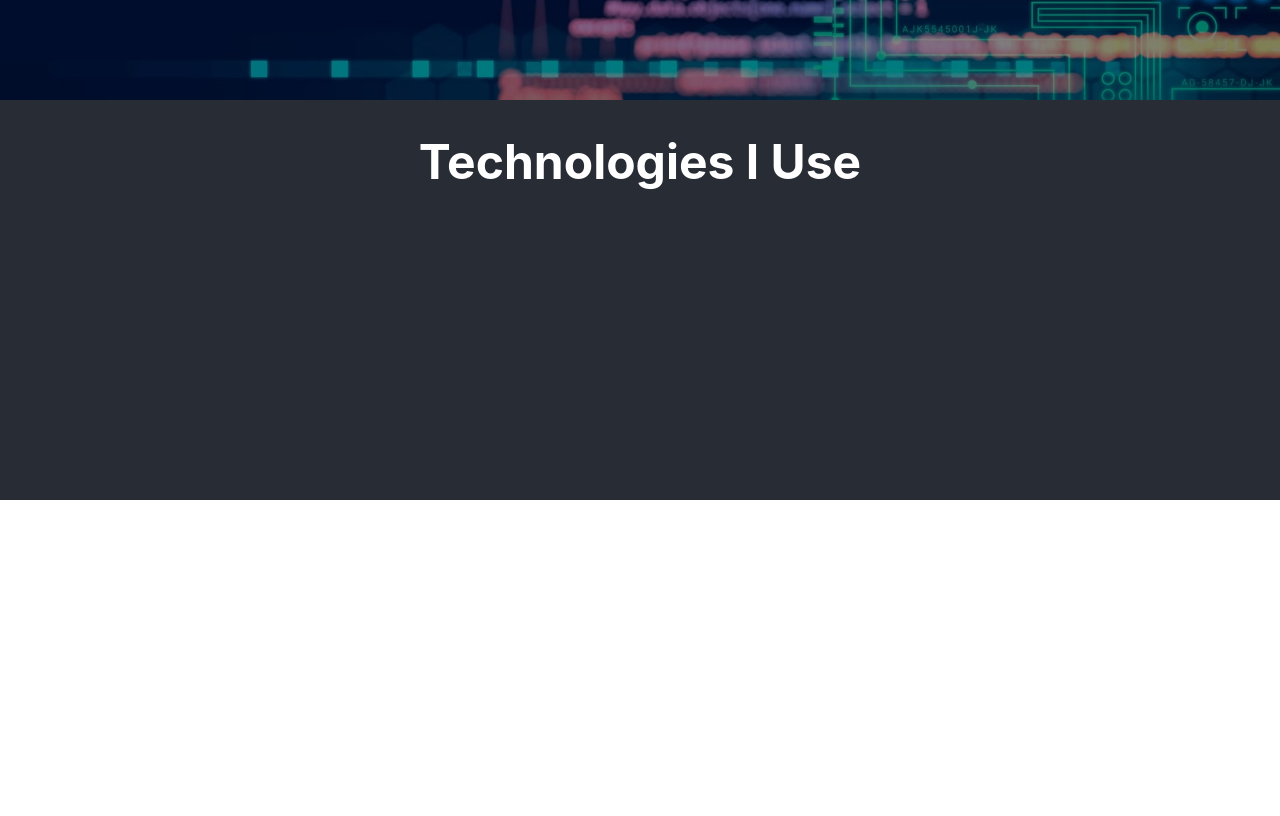
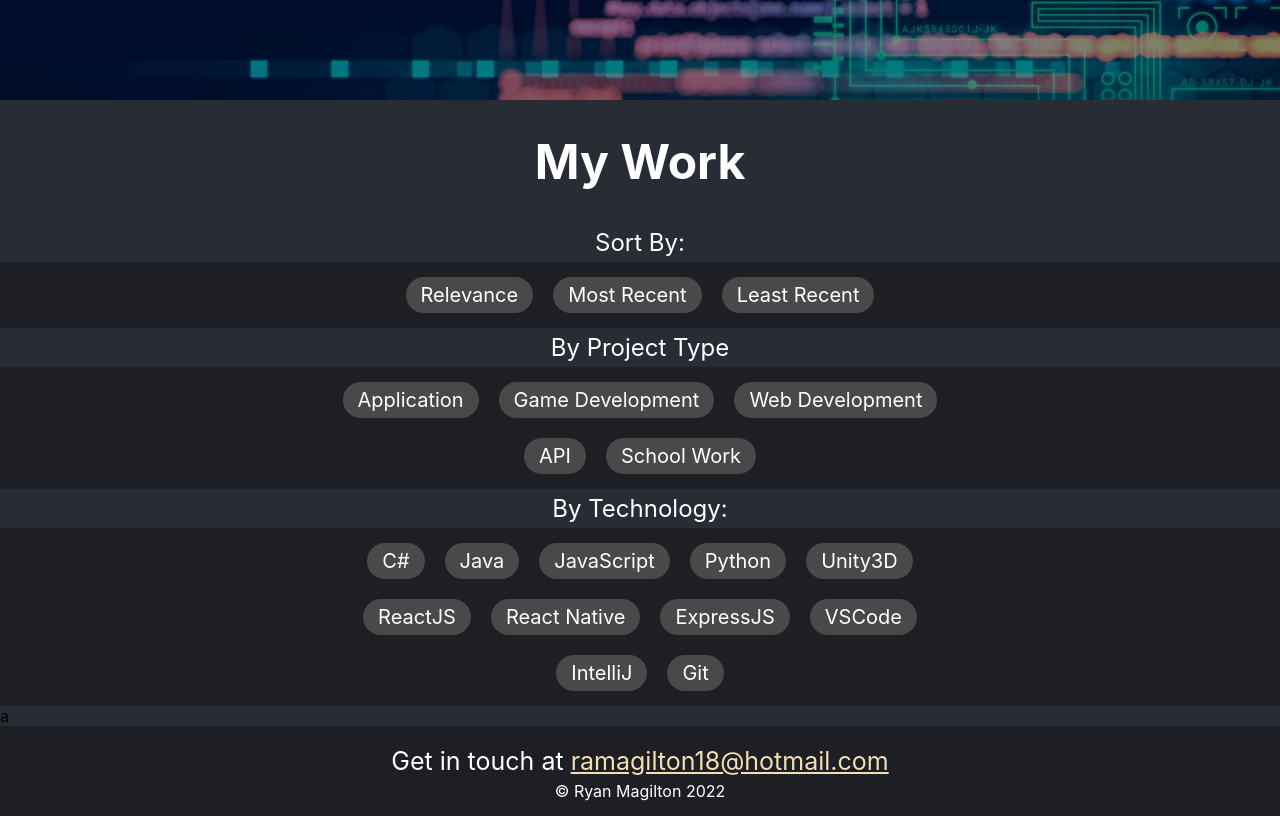
Before and after one commit to RyfiGames/Portfolio, a React (Create React App) app: page / in a window 1280 px wide. Shown: the part 300-1116 px from the top of the page. Before the commit the page ends 800 px from the top, so only its background shows below. Built offline with nearby package versions, Linux system fonts and the light colour scheme.

Commit message:
Designed sorting selectors

```diff
--- a/src/components/Home/Home.css
+++ b/src/components/Home/Home.css
@@ -8,3 +8,45 @@ h1 {
   font-size: xxx-large;
   color: white;
 }
+
+.sortHeader {
+  text-align: center;
+  font-size: x-large;
+  color: white;
+  padding: 5px;
+}
+
+.sortTags {
+  display: flex;
+  flex-direction: row;
+  justify-content: center;
+  gap: 20px;
+  background-color: #1d1f24;
+  padding: 15px 25%;
+  flex-wrap: wrap;
+}
+
+.sortButton {
+  background-color: rgb(73, 73, 73);
+  border-radius: 25px;
+  padding: 6px 15px;
+  color: white;
+  font-size: 20px;
+}
+
+.footer {
+  background-color: #1d1f24;
+  padding: 15px;
+  flex-wrap: wrap;
+  text-align: center;
+  color: white;
+}
+
+.contact {
+  font-size: 25px;
+  padding: 5px;
+}
+
+.contact a {
+  color: wheat;
+}
--- a/src/components/Home/Home.js
+++ b/src/components/Home/Home.js
@@ -8,7 +8,40 @@ class Home extends React.Component {
         return (
             <div className="Home">
                 <BannerHeader />
-                <h1>Technologies I Use</h1>
+                <h1>My Work</h1>
+                <div className='sortHeader'>Sort By:</div>
+                <div className='sortTags'>
+                    <span className='sortButton'>Relevance</span>
+                    <span className='sortButton'>Most Recent</span>
+                    <span className='sortButton'>Least Recent</span>
+                </div>
+                <div className='sortHeader'>By Project Type</div>
+                <div className='sortTags'>
+                    <span className='sortButton'>Application</span>
+                    <span className='sortButton'>Game Development</span>
+                    <span className='sortButton'>Web Development</span>
+                    <span className='sortButton'>API</span>
+                    <span className='sortButton'>School Work</span>
+                </div>
+                <div className='sortHeader'>By Technology:</div>
+                <div className='sortTags'>
+                    <span className='sortButton'>C#</span>
+                    <span className='sortButton'>Java</span>
+                    <span className='sortButton'>JavaScript</span>
+                    <span className='sortButton'>Python</span>
+                    <span className='sortButton'>Unity3D</span>
+                    <span className='sortButton'>ReactJS</span>
+                    <span className='sortButton'>React Native</span>
+                    <span className='sortButton'>ExpressJS</span>
+                    <span className='sortButton'>VSCode</span>
+                    <span className='sortButton'>IntelliJ</span>
+                    <span className='sortButton'>Git</span>
+                </div>
+                <div className='projectContainer'>a</div>
+                <div className='footer'>
+                    <div className='contact'>Get in touch at <a href='mailto:ramagilton18@hotmail.com'>ramagilton18@hotmail.com</a></div>
+                    <div className='copyright'>© Ryan Magilton 2022</div>
+                </div>
             </div>
 
         );
```
